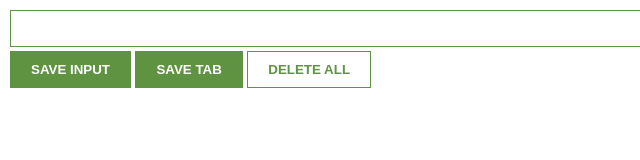
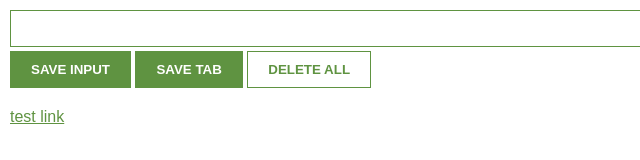
Before and after one commit to Liene31/leads-app, a browser extension: page index.html in a window 1280 px wide. Shown: the full height of the page, 0-640 px from the left. Drawn offline with Linux system fonts and the light colour scheme.

Commit message:
Added ul/li element + css

```diff
--- a/index.css
+++ b/index.css
@@ -30,3 +30,17 @@ button {
   background: white;
   color: #5f9341;
 }
+
+ul {
+  list-style-type: none;
+  margin-top: 20px;
+  padding: 0;
+}
+
+li {
+  margin-top: 5px;
+}
+
+a {
+  color: #5f9341;
+}
--- a/index.html
+++ b/index.html
@@ -11,6 +11,9 @@
     <button id="input-btn">SAVE INPUT</button>
     <button id="tab-btn">SAVE TAB</button>
     <button id="delete-btn">DELETE ALL</button>
+    <ul id="list-el">
+      <li><a href="#">test link</a></li>
+    </ul>
 
     <script src="index.js"></script>
   </body>
```
